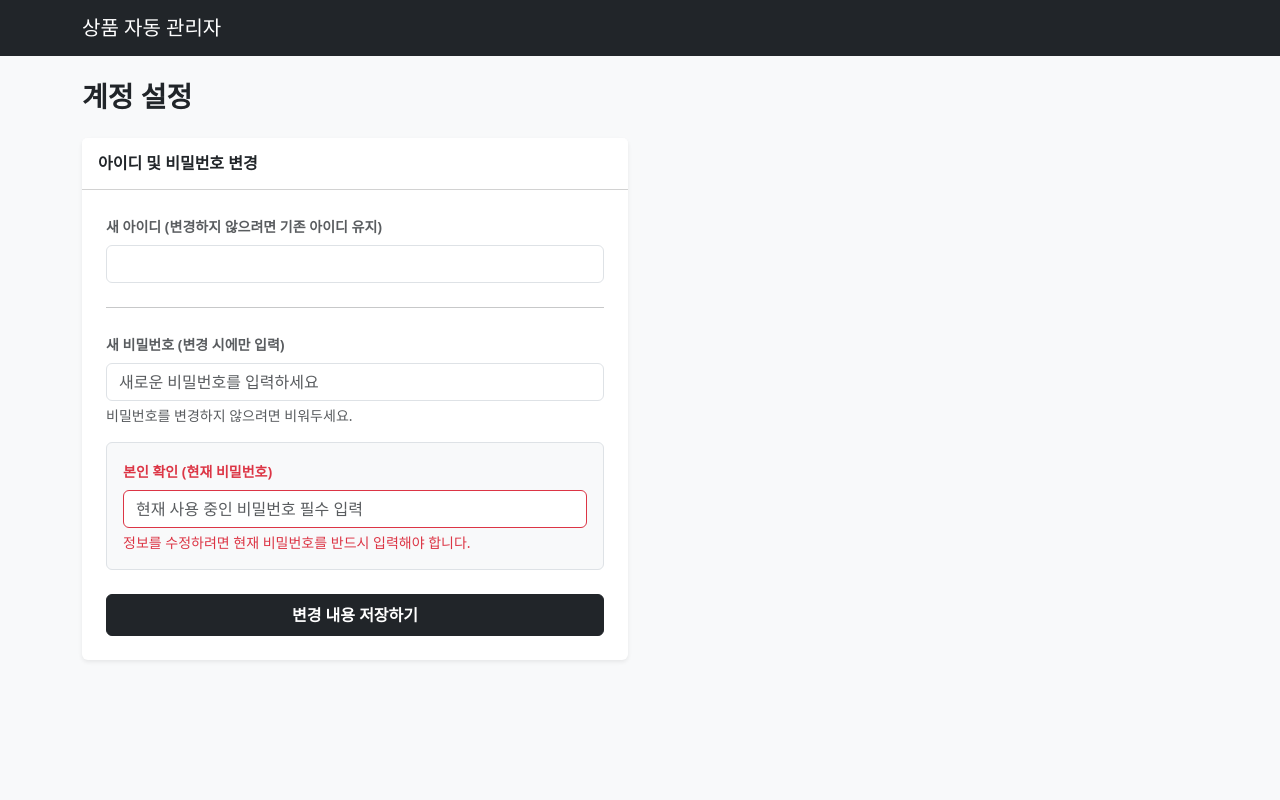
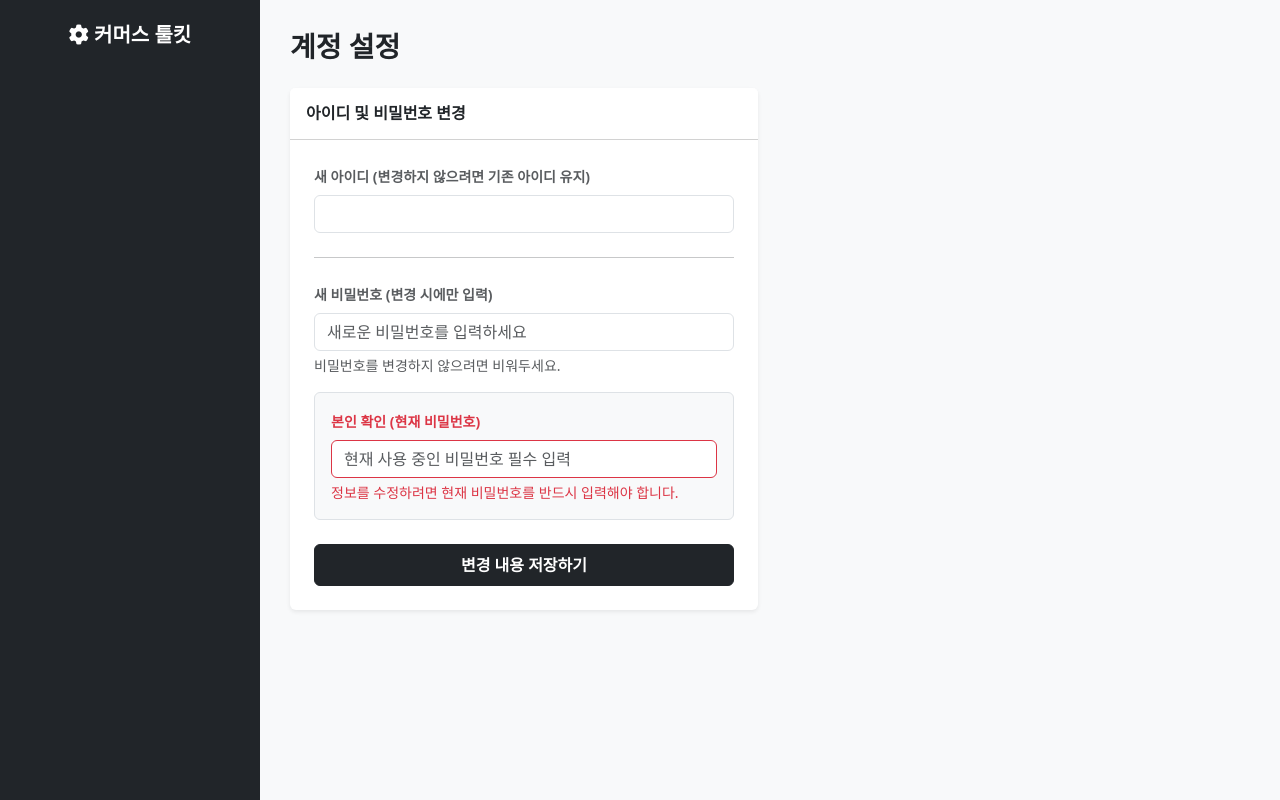
Before and after one commit to tvttvvv/naver-store-manager, a Python web app: template app/templates/auth/profile.html in a window 1280 px wide. Run offline with Jinja, Linux system fonts and the light colour scheme; the template is opened without the code that fills it, so the values that code supplies are empty.

Commit message:
Update base.html

```diff
--- a/templates/base.html
+++ b/templates/base.html
@@ -3,37 +3,137 @@
 <head>
     <meta charset="UTF-8">
     <meta name="viewport" content="width=device-width, initial-scale=1.0">
-    <title>스마트스토어 관리자</title>
+    <title>커머스 툴킷</title>
     <link href="https://cdn.jsdelivr.net/npm/bootstrap@5.3.0/dist/css/bootstrap.min.css" rel="stylesheet">
+    <link rel="stylesheet" href="https://cdnjs.cloudflare.com/ajax/libs/font-awesome/6.4.0/css/all.min.css">
+    <style>
+        body {
+            background-color: #f8f9fa;
+        }
+        /* 사이드바 스타일 (사진과 동일한 어두운 색상) */
+        .sidebar {
+            background-color: #212529;
+            min-height: 100vh;
+            width: 260px;
+            position: fixed;
+            top: 0;
+            left: 0;
+            padding-top: 20px;
+        }
+        .sidebar-brand {
+            color: #fff;
+            font-size: 1.25rem;
+            font-weight: bold;
+            text-align: center;
+            margin-bottom: 30px;
+            text-decoration: none;
+            display: block;
+        }
+        .sidebar-category {
+            color: #6c757d;
+            font-size: 0.8rem;
+            font-weight: bold;
+            padding: 15px 20px 5px 20px;
+            text-transform: uppercase;
+        }
+        .sidebar .nav-link {
+            color: #adb5bd;
+            padding: 10px 20px;
+            font-size: 0.95rem;
+            transition: all 0.2s;
+        }
+        .sidebar .nav-link:hover, .sidebar .nav-link.active {
+            color: #fff;
+            background-color: rgba(255,255,255,0.05);
+        }
+        .sidebar .nav-link i {
+            width: 25px;
+            text-align: center;
+            margin-right: 10px;
+        }
+        /* 메인 콘텐츠 영역 (사이드바 너비만큼 띄움) */
+        .main-content {
+            margin-left: 260px;
+            padding: 30px;
+        }
+    </style>
 </head>
-<body class="bg-light">
-    <nav class="navbar navbar-expand-lg navbar-dark bg-dark mb-4">
-        <div class="container">
-            <a class="navbar-brand" href="{{ url_for('dashboard') }}">상품 자동 관리자</a>
-            {% if current_user.is_authenticated %}
-            <div class="collapse navbar-collapse">
-                <ul class="navbar-nav ms-auto">
-                    <li class="nav-item"><a class="nav-link" href="{{ url_for('dashboard') }}">작업 홈</a></li>
-                    <li class="nav-item"><a class="nav-link" href="{{ url_for('manage_keys') }}">API 키 관리</a></li>
-                    <li class="nav-item"><a class="nav-link" href="{{ url_for('logout') }}">로그아웃</a></li>
-                </ul>
-            </div>
-            {% endif %}
-        </div>
-    </nav>
-    <div class="container">
+<body>
+
+    <div class="sidebar d-flex flex-column">
+        <a href="{{ url_for('dashboard') }}" class="sidebar-brand">
+            <i class="fa-solid fa-gear"></i> 커머스 툴킷
+        </a>
+
+        {% if current_user.is_authenticated %}
+        <ul class="nav flex-column mb-auto">
+            <li class="nav-item">
+                <a href="{{ url_for('dashboard') }}" class="nav-link">
+                    <i class="fa-solid fa-house"></i> 대시보드 홈
+                </a>
+            </li>
+
+            <div class="sidebar-category">상품 관리</div>
+            <li class="nav-item">
+                <a href="{{ url_for('dashboard') }}" class="nav-link">
+                    <i class="fa-solid fa-trash-can"></i> 상품 일괄 삭제 (ISBN)
+                </a>
+            </li>
+            <li class="nav-item">
+                <a href="#" class="nav-link">
+                    <i class="fa-solid fa-magnifying-glass"></i> 상품 중복 체크
+                </a>
+            </li>
+
+            <div class="sidebar-category">도서 정보</div>
+            <li class="nav-item">
+                <a href="#" class="nav-link">
+                    <i class="fa-solid fa-book-open"></i> 교보문고 도서 수집
+                </a>
+            </li>
+
+            <div class="sidebar-category">모니터링</div>
+            <li class="nav-item">
+                <a href="{{ url_for('studybox.index') }}" class="nav-link">
+                    <i class="fa-solid fa-chart-line"></i> 스터디박스 모니터링
+                </a>
+            </li>
+
+            <div class="sidebar-category">환경 설정</div>
+            <li class="nav-item">
+                <a href="{{ url_for('manage_keys') }}" class="nav-link">
+                    <i class="fa-solid fa-key"></i> 상점 API 키 관리
+                </a>
+            </li>
+            <li class="nav-item">
+                <a href="#" class="nav-link">
+                    <i class="fa-solid fa-user-gear"></i> 계정 설정
+                </a>
+            </li>
+            <li class="nav-item mt-3">
+                <a href="{{ url_for('logout') }}" class="nav-link text-danger">
+                    <i class="fa-solid fa-right-from-bracket"></i> 로그아웃
+                </a>
+            </li>
+        </ul>
+        {% endif %}
+    </div>
+
+    <div class="main-content">
         {% with messages = get_flashed_messages(with_categories=true) %}
             {% if messages %}
                 {% for category, message in messages %}
-                    <div class="alert alert-{{ category }} alert-dismissible fade show" role="alert">
+                    <div class="alert alert-{{ category }} alert-dismissible fade show shadow-sm" role="alert">
                         {{ message }}
                         <button type="button" class="btn-close" data-bs-dismiss="alert" aria-label="Close"></button>
                     </div>
                 {% endfor %}
             {% endif %}
         {% endwith %}
+
         {% block content %}{% endblock %}
     </div>
+
     <script src="https://cdn.jsdelivr.net/npm/bootstrap@5.3.0/dist/js/bootstrap.bundle.min.js"></script>
 </body>
 </html>
```
